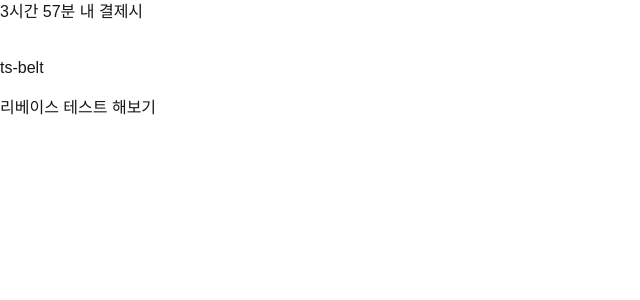
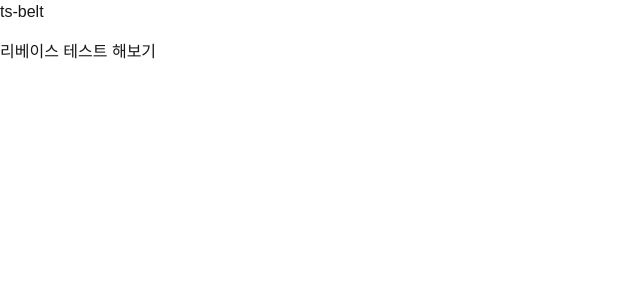
Before and after one commit to stnqls/ts-belt, a Next.js app: page / in a window 1280 px wide. Shown: the top 300 px of the page, without its empty margins (0-640 px from the left). Built offline with nearby package versions, Linux system fonts and the light colour scheme.

Commit message:
feat: 메인브랜치 수정

```diff
--- a/app/page.tsx
+++ b/app/page.tsx
@@ -1,27 +1,8 @@
-import dayjs from "dayjs";
 import Link from "next/link";
 
 export default function Home() {
-  const orderDue = {
-    day: 1,
-    hour: 16,
-    minute: 0,
-  };
-
-  const now = dayjs();
-  const formatOrderDue = dayjs().hour(orderDue.hour).minute(orderDue.minute);
-
-  const diffMinut = formatOrderDue.diff(now, "minute");
-  const hours = Math.floor(diffMinut / 60);
-  const minutes = formatOrderDue.diff(now, "minute") - hours * 60;
-
   return (
     <div className="flex flex-col gap-4">
-      <span>
-        {hours}시간 {minutes}분 내 결제시
-      </span>
-      <span></span>
-
       <div className="flex flex-col gap-4">
         <Link href={"/ts-belt"}>ts-belt</Link>
       </div>
```
